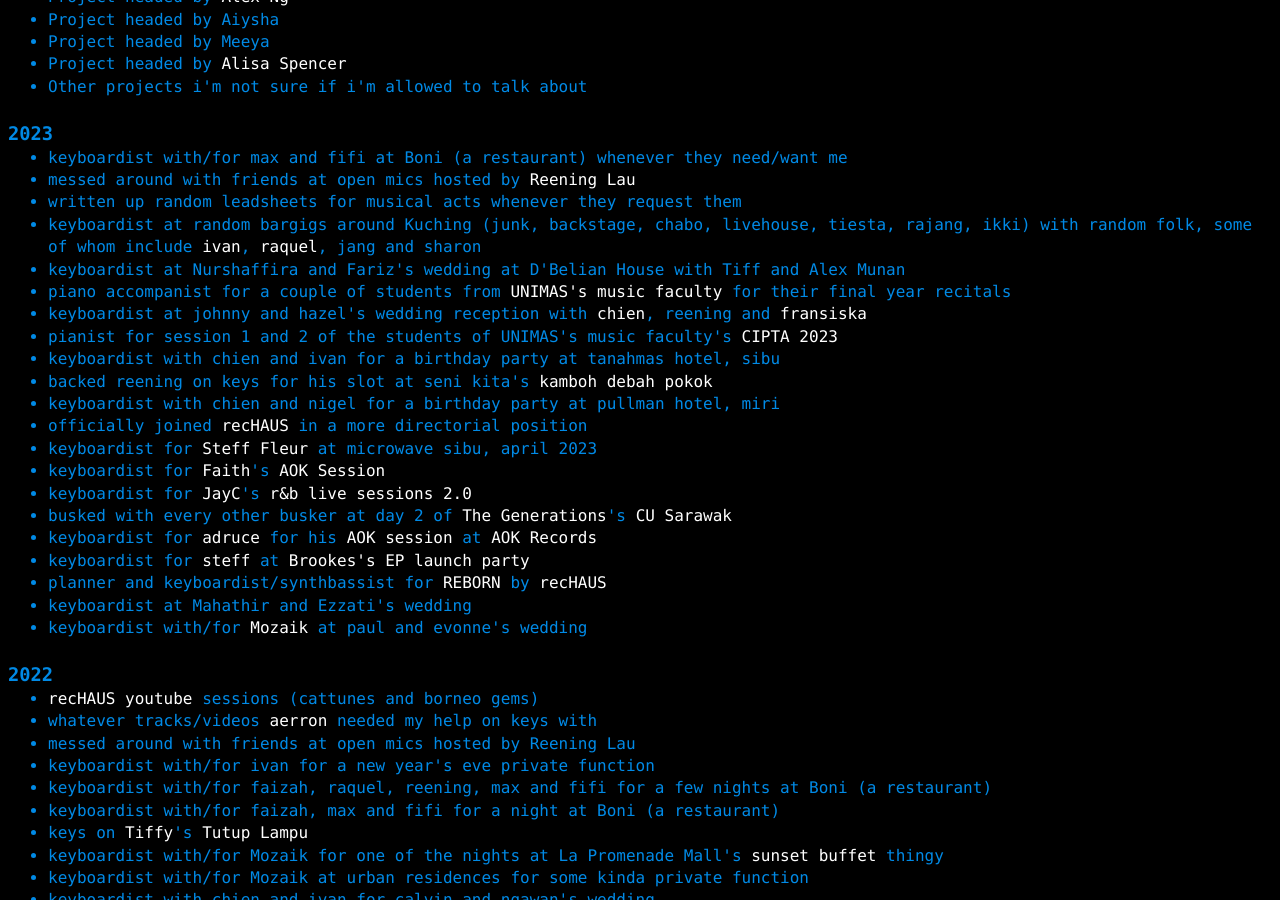
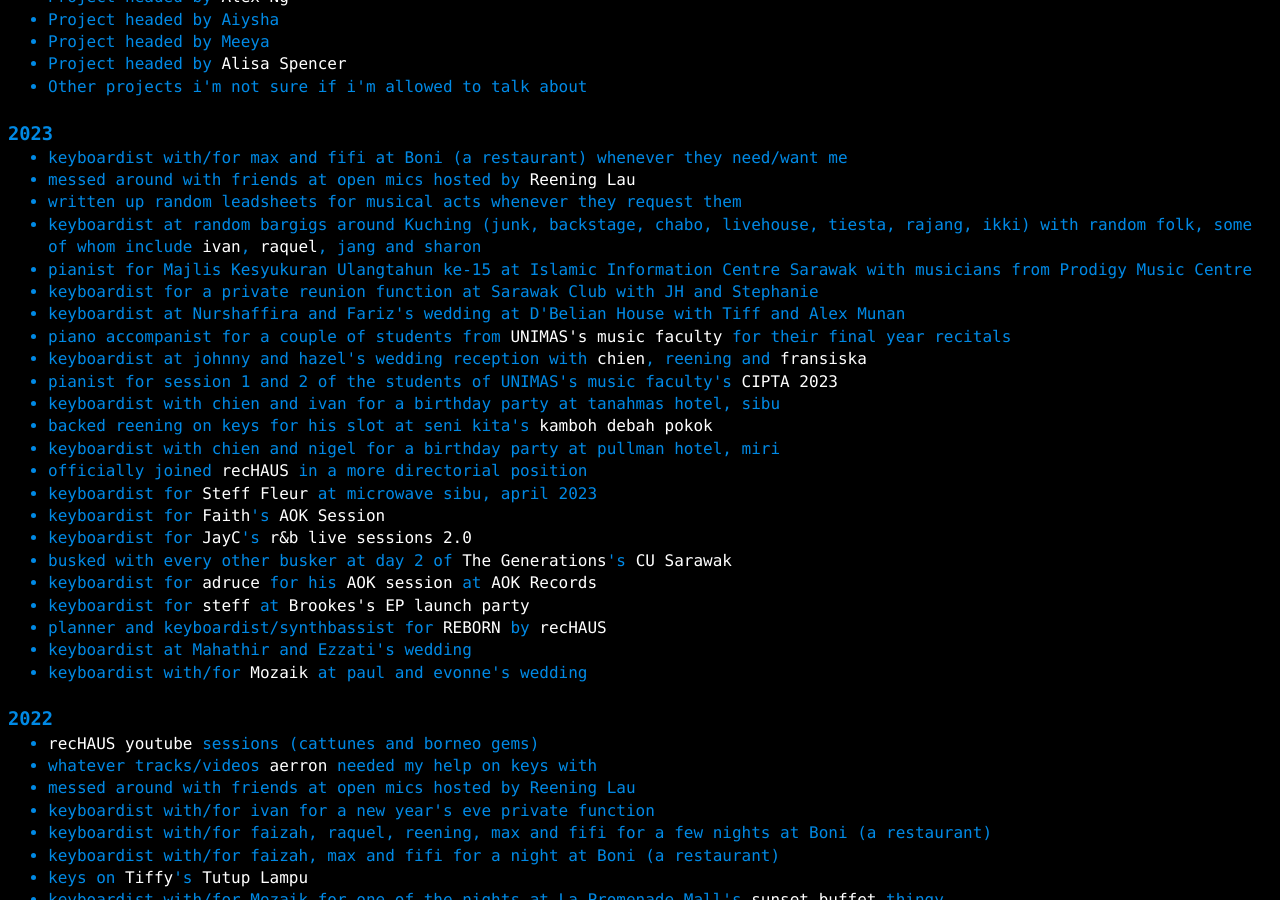
Before and after one commit to a-erfan-aa/a-erfan-aa.github.io, a Jekyll site: the page built from things-i-make/music-comprehensive.html, in a window 1280 px wide and 900 px high, scrolled down 757 px. Built offline with Jekyll 4.4.1, drawn with Linux system fonts in a browser that asks for light colours.

Commit message:
Add private reunion and islamic centre gigs to music-comprehensive.html

```diff
--- a/things-i-make/music-comprehensive.html
+++ b/things-i-make/music-comprehensive.html
@@ -95,6 +95,8 @@
 		<li>messed around with friends at open mics hosted by <a href="https://www.instagram.com/reeninglaumusic/">Reening Lau</a></li>
 		<li>written up random leadsheets for musical acts whenever they request them</li>
 		<li>keyboardist at random bargigs around Kuching (junk, backstage, chabo, livehouse, tiesta, rajang, ikki) with random folk, some of whom include <a href="https://www.instagram.com/ivandoivandont/">ivan</a>, <a href="https://www.instagram.com/raquelthen/">raquel</a>, jang and sharon</li>
+		<li>pianist for Majlis Kesyukuran Ulangtahun ke-15 at Islamic Information Centre Sarawak with musicians from Prodigy Music Centre</li>
+		<li>keyboardist for a private reunion function at Sarawak Club with JH and Stephanie</li>
 		<li>keyboardist at Nurshaffira and Fariz's wedding at D'Belian House with Tiff and Alex Munan</li>
 		<li>piano accompanist for a couple of students from <a href="https://www.instagram.com/music.unimasofficial/">UNIMAS's music faculty</a> for their final year recitals</li>
 		<li>keyboardist at johnny and hazel's wedding reception with <a href="https://www.instagram.com/chien.gale/">chien</a>, reening and <a href="https://www.instagram.com/fransiska_keys">fransiska</a></li>
```
